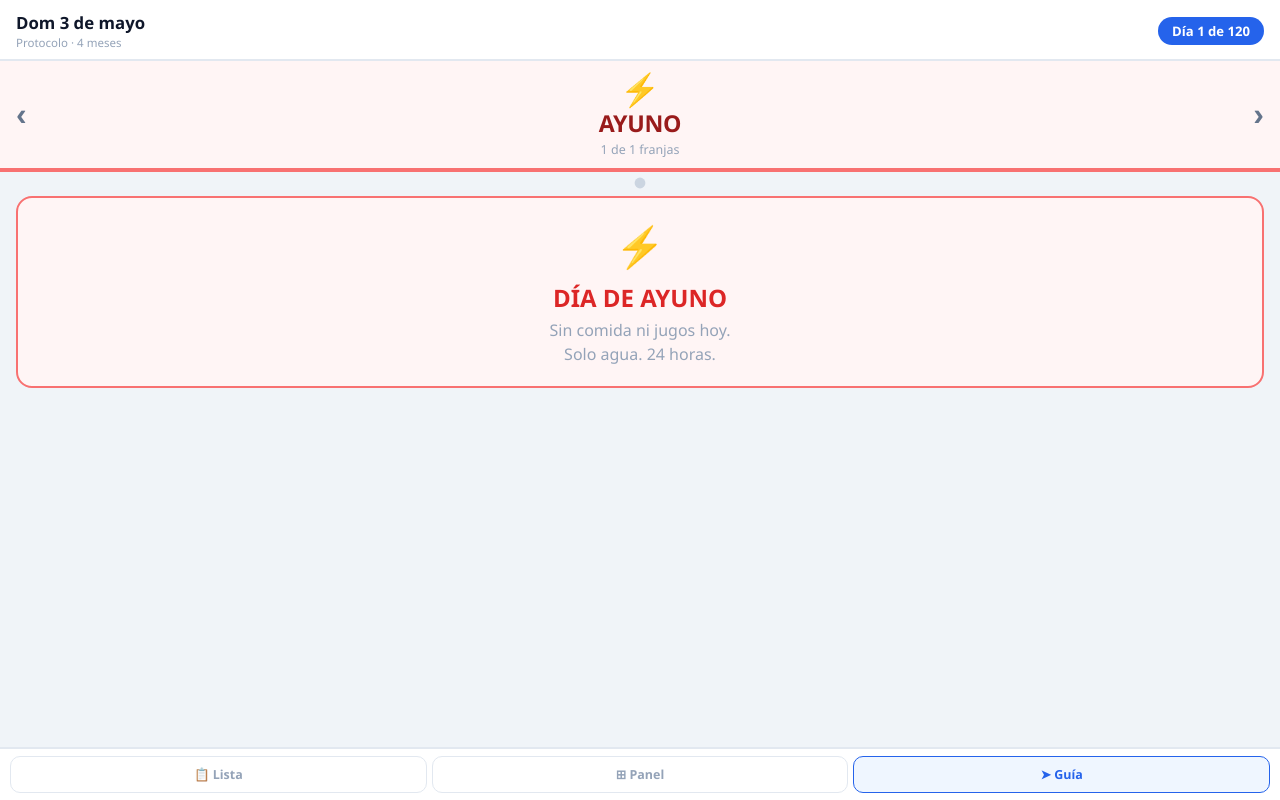
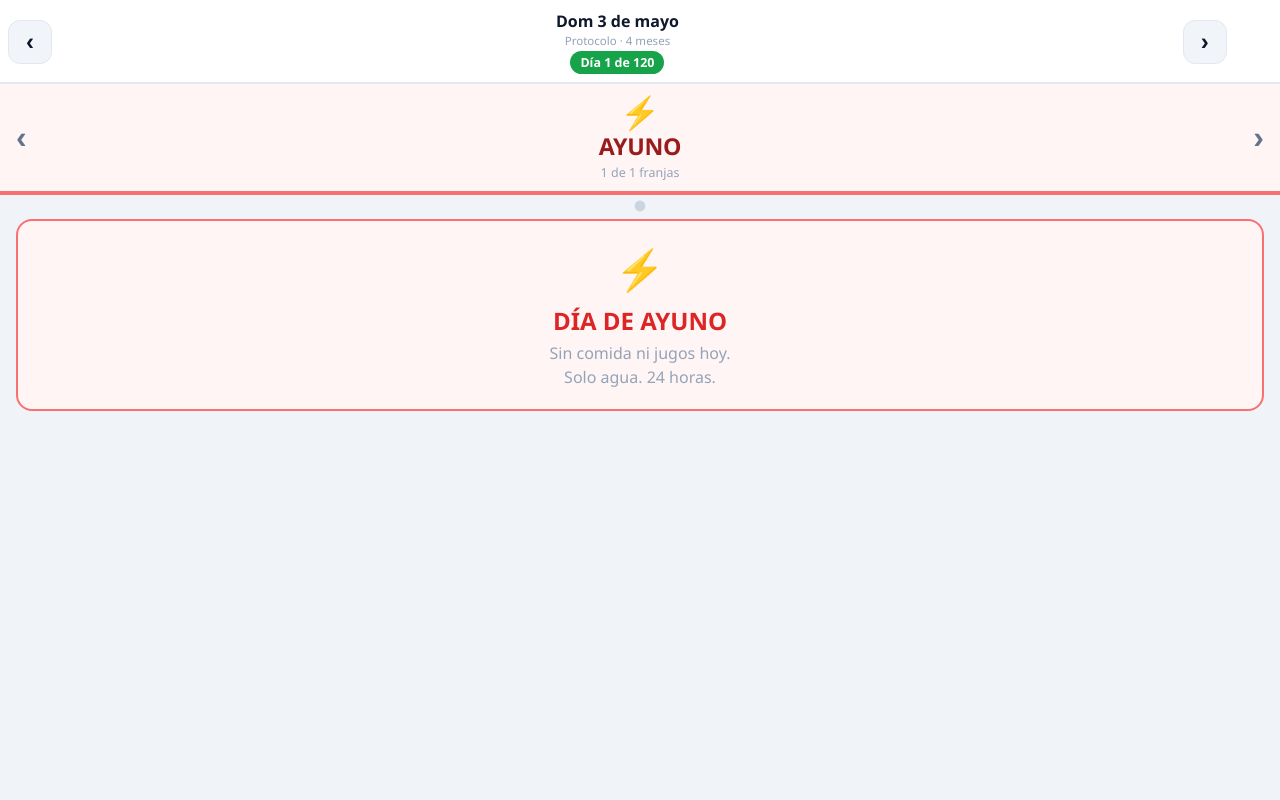
Before and after one commit to frarolpu/rutinasana, a plain HTML site: page index.html in a window 1280 px wide. Both pictures are taken after a click on the button "Ver mi guía →". Drawn offline with Linux system fonts and the light colour scheme.

Commit message:
Navegacion por dias, quita nav inferior

```diff
--- a/index.html
+++ b/index.html
@@ -52,19 +52,41 @@
     /* ── HEADER ── */
     .app-header {
       background: #fff;
-      padding: 11px 16px 9px;
+      padding: 10px 8px 8px;
       border-bottom: 2px solid #e2e8f0;
       flex-shrink: 0;
-      display: flex; align-items: center; justify-content: space-between;
+      display: flex; align-items: center; gap: 6px;
     }
-    .h-left .h-date { font-size: 1.05rem; font-weight: 800; color: #0f172a; }
-    .h-left .h-sub  { font-size: 0.72rem; color: #94a3b8; margin-top: 1px; }
+    .day-arrow {
+      background: #f1f5f9; border: 1.5px solid #e2e8f0;
+      color: #0f172a; font-size: 1.5rem; font-weight: 900;
+      width: 44px; height: 44px; border-radius: 12px;
+      display: flex; align-items: center; justify-content: center;
+      cursor: pointer; flex-shrink: 0;
+      -webkit-tap-highlight-color: transparent;
+      transition: background .12s;
+    }
+    .day-arrow:active { background: #e2e8f0; }
+    .day-center {
+      flex: 1; text-align: center; min-width: 0;
+    }
+    .h-date { font-size: 1rem; font-weight: 800; color: #0f172a; white-space: nowrap; overflow: hidden; text-overflow: ellipsis; }
+    .h-sub  { font-size: 0.72rem; color: #94a3b8; margin-top: 1px; }
     .day-pill {
       background: #2563eb; color: #fff;
-      font-weight: 800; font-size: 0.82rem;
-      padding: 5px 14px; border-radius: 100px;
-      white-space: nowrap;
+      font-weight: 800; font-size: 0.78rem;
+      padding: 3px 10px; border-radius: 100px;
+      white-space: nowrap; display: inline-block; margin-top: 3px;
     }
+    .day-pill.today-pill { background: #16a34a; }
+    .btn-today {
+      background: #f0fdf4; border: 1.5px solid #22c55e;
+      color: #16a34a; font-size: 0.7rem; font-weight: 800;
+      padding: 5px 8px; border-radius: 10px;
+      cursor: pointer; flex-shrink: 0; white-space: nowrap;
+      -webkit-tap-highlight-color: transparent;
+    }
+    .btn-today.hidden { visibility: hidden; }
 
     /* ── SLOT NAVIGATOR ── */
     .slot-wrap {
@@ -198,20 +220,7 @@
       font-size: 1.08rem; font-weight: 700; cursor: pointer;
     }
 
-    /* ── BOTTOM NAV ── */
-    .viewnav {
-      display: flex; gap: 5px; padding: 7px 10px;
-      background: #fff; border-top: 2px solid #e2e8f0;
-      flex-shrink: 0;
-    }
-    .vnbtn {
-      flex: 1; padding: 9px 4px;
-      background: transparent; border: 1.5px solid #e2e8f0;
-      color: #94a3b8; font-size: 0.78rem; font-weight: 700;
-      border-radius: 10px; cursor: pointer; text-align: center;
-      text-decoration: none; display: block;
-    }
-    .vnbtn.active { background: #eff6ff; border-color: #2563eb; color: #2563eb; }
+
 
     /* Slot color themes */
     .theme-morning .slot-bar  { background: #fffbeb; }
@@ -257,11 +266,14 @@
 
 <!-- HEADER -->
 <header class="app-header">
-  <div class="h-left">
+  <button class="day-arrow" onclick="changeDay(-1)">‹</button>
+  <div class="day-center">
     <div class="h-date" id="h-date">—</div>
     <div class="h-sub">Protocolo · 4 meses</div>
+    <div class="day-pill" id="day-pill">Día —</div>
   </div>
-  <div class="day-pill" id="day-pill">Día —</div>
+  <button class="day-arrow" onclick="changeDay(1)">›</button>
+  <button class="btn-today hidden" id="btn-today" onclick="goToday()">Hoy</button>
 </header>
 
 <!-- SLOT NAVIGATOR -->
@@ -287,13 +299,6 @@
   <div class="items-list" id="items-list"></div>
 
 </div>
-
-<!-- BOTTOM NAV -->
-<nav class="viewnav">
-  <a class="vnbtn" href="index.html">📋 Lista</a>
-  <a class="vnbtn" href="option2.html">⊞ Panel</a>
-  <a class="vnbtn active" href="option3.html">➤ Guía</a>
-</nav>
 
 <!-- MODAL -->
 <div class="backdrop" id="modal" onclick="closeModal(event)">
@@ -368,6 +373,7 @@ function buildItems(n,F,E,C,Z,BS,Se) {
 let startDate=null, F,E,C,Z,BS,Se;
 let currentSlot=0;
 let dayItems=[];
+let viewDate=null; // currently displayed date
 
 const SLOTS=[
   {key:'morning',icon:'🌅',label:'Mañana',   theme:'theme-morning'},
@@ -472,32 +478,62 @@ document.addEventListener('touchend', e => {
 }, {passive:true});
 
 // ═══════════════════════════════════════════════
+// DAY NAVIGATION
+// ═══════════════════════════════════════════════
+function changeDay(delta) {
+  viewDate = new Date(viewDate.getTime() + delta * 86400000);
+  currentSlot = 0;
+  renderApp();
+}
+function goToday() {
+  const today = new Date(); today.setHours(0,0,0,0);
+  viewDate = today;
+  currentSlot = 0;
+  renderApp();
+}
+
+// ═══════════════════════════════════════════════
 // INIT
 // ═══════════════════════════════════════════════
 function renderApp() {
   const today = new Date(); today.setHours(0,0,0,0);
-  const n = pDay(today, startDate);
+  if (!viewDate) viewDate = new Date(today);
+  const n = pDay(viewDate, startDate);
+  const isToday = viewDate.getTime() === today.getTime();
 
   const DIAS  = ['Dom','Lun','Mar','Mié','Jue','Vie','Sáb'];
   const MESES = ['enero','febrero','marzo','abril','mayo','junio','julio','agosto','septiembre','octubre','noviembre','diciembre'];
   document.getElementById('h-date').textContent =
-    `${DIAS[today.getDay()]} ${today.getDate()} de ${MESES[today.getMonth()]}`;
-  document.getElementById('day-pill').textContent = n ? `Día ${n} de ${TOTAL}` : '—';
+    `${DIAS[viewDate.getDay()]} ${viewDate.getDate()} de ${MESES[viewDate.getMonth()]}`;
+
+  const pill = document.getElementById('day-pill');
+  pill.textContent = n ? `Día ${n} de ${TOTAL}` : 'Fuera del protocolo';
+  pill.className = 'day-pill' + (isToday ? ' today-pill' : '');
+
+  // Show/hide Hoy button
+  const btnHoy = document.getElementById('btn-today');
+  btnHoy.className = 'btn-today' + (isToday ? ' hidden' : '');
 
   if (!n) {
     dayItems = [];
     document.getElementById('items-list').innerHTML =
-      '<div class="slot-empty">Fuera del período del protocolo.</div>';
+      '<div class="slot-empty">Este día está fuera del protocolo.</div>';
+    document.getElementById('dots').innerHTML = '';
+    document.getElementById('slot-icon').textContent = '—';
+    document.getElementById('slot-name').textContent = '—';
+    document.getElementById('slot-count').textContent = '';
+    document.getElementById('slot-wrap').className = 'slot-wrap';
     return;
   }
 
   dayItems = buildItems(n, F, E, C, Z, BS, Se);
 
-  // Start at morning (or fasting if today is a fast)
-  if (F.has(n)) {
-    currentSlot = SLOTS.findIndex(s => s.key === 'fast');
-  } else {
-    currentSlot = SLOTS.findIndex(s => s.key === 'morning');
+  // Default slot: morning (or fasting)
+  const nonEmpty = getNonEmptySlots();
+  if (!nonEmpty.includes(currentSlot)) {
+    currentSlot = F.has(n)
+      ? SLOTS.findIndex(s => s.key === 'fast')
+      : SLOTS.findIndex(s => s.key === 'morning');
   }
   renderSlot();
 }
@@ -511,6 +547,8 @@ function initApp() {
 }
 function launch() {
   F=getFasting();E=getEnema(F);C=getCabbage();Z=getZinc();BS=getBlackSeed();Se=getSelenium();
+  const today = new Date(); today.setHours(0,0,0,0);
+  viewDate = today;
   document.getElementById('setup').classList.add('hidden');
   renderApp();
 }
```
